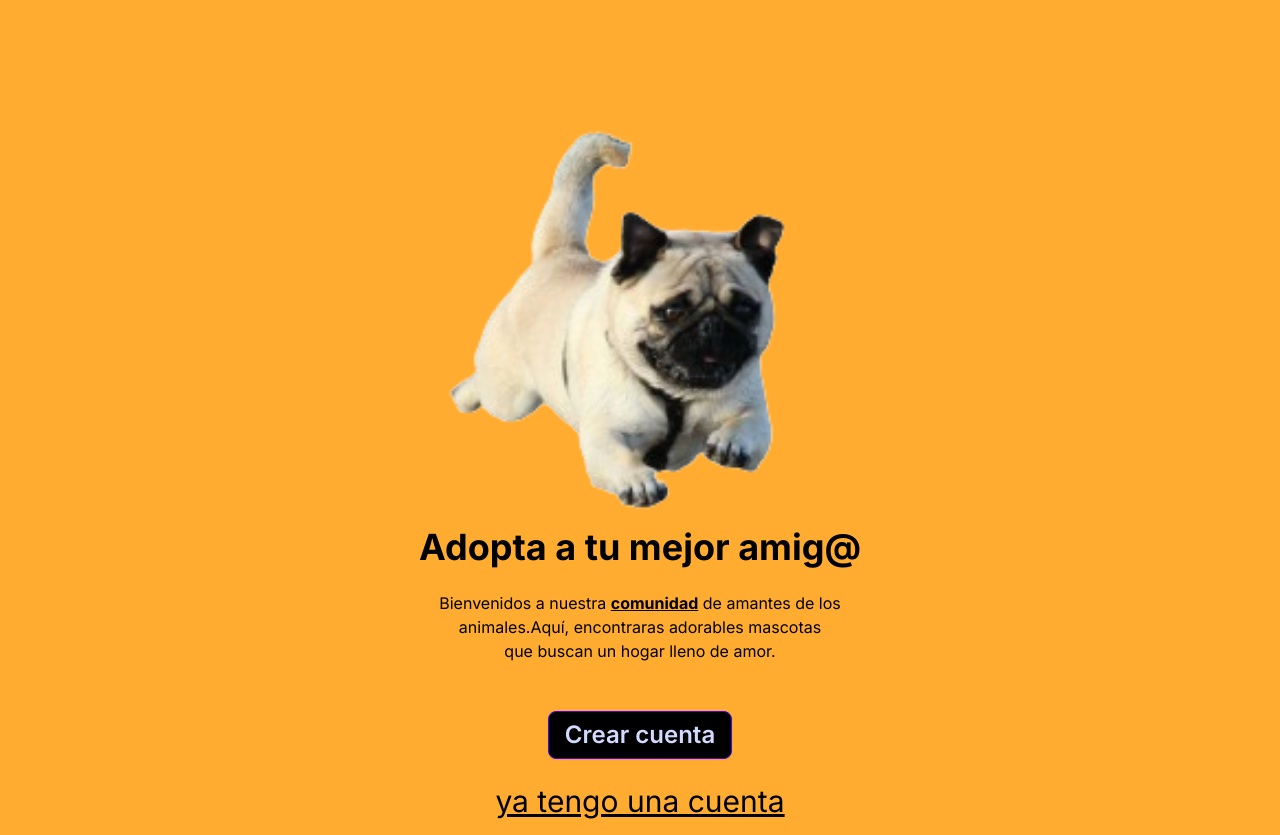
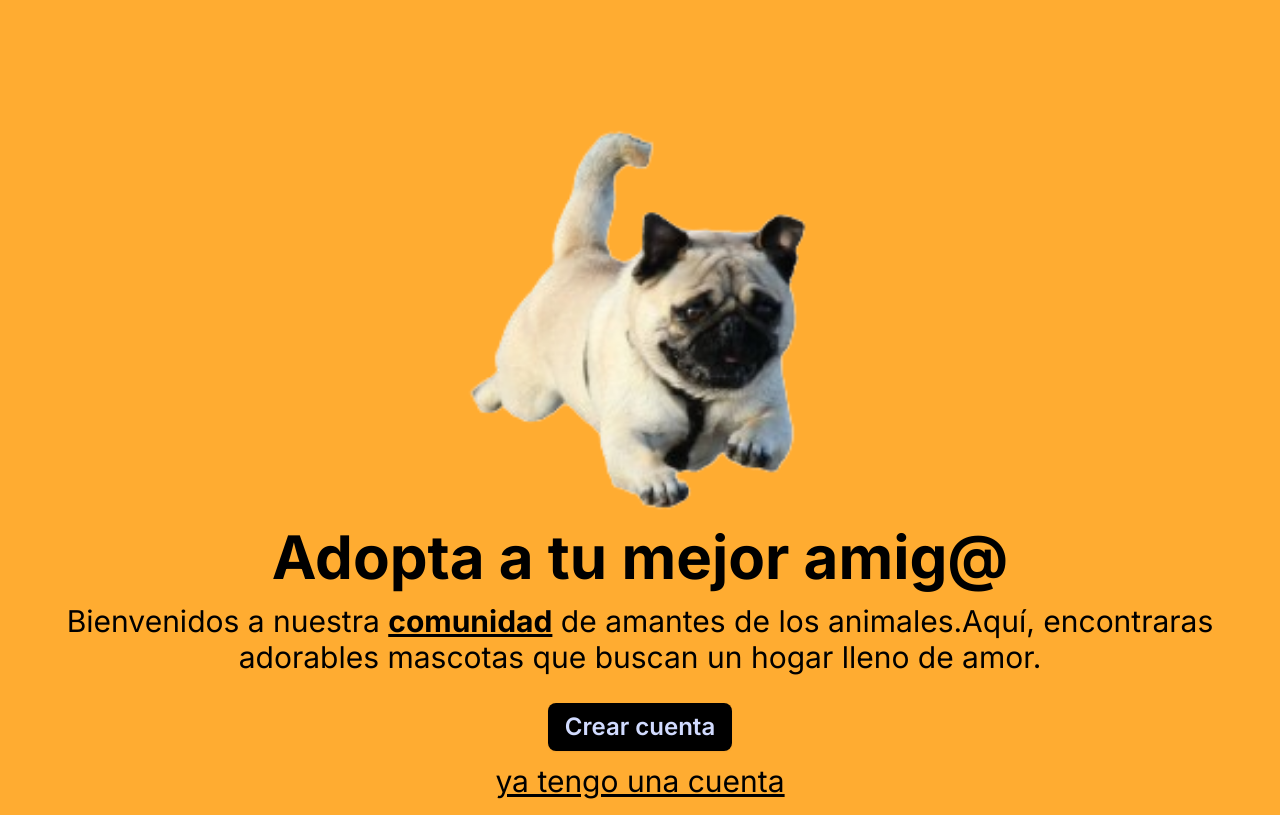
Before and after one commit to No-Country-simulation/c19-45-n-java-react, a Next.js app in the folder frontend/: page / in a window 1280 px wide. Built offline with nearby package versions, Linux system fonts and the light colour scheme.

Commit message:
cambios en tamaño de texto

```diff
--- a/frontend/src/modules/pets/views/PetsWelcome.tsx
+++ b/frontend/src/modules/pets/views/PetsWelcome.tsx
@@ -2,27 +2,25 @@ import Image from "next/image";
 
 export const ViewPetsWelcome = () => {
   return (
-    <div className="hero  bg-[#FFAC31] min-h-screen bg-cover bg-center">
+    <div className="hero  bg-[#FFAC31] min-h-screen bg-cover bg-center flex items-center justify-center">
       <div className="hero-content text-center">
-        <div className="max-w-md">
+        <div className="sm:max-w-3xl lg:max-w-6xl">
           <Image
-            className="mt-20"
+            className="mt-20 mx-auto"
             src={"/imagen-01.png"}
             width={400}
             height={400}
             alt="Picture of the author"
           />
-          <h1 className="text-4xl font-bold text-black   ">
+          <h1 className="text-3xl sm:text-4xl font-bold text-black lg:text-6xl    ">
             Adopta a tu mejor amig@
           </h1>
-          <p className="py-6 text-black text-sl">
+          <p className="sm:text-xl py-4 text-black lg:text-3xl">
             Bienvenidos a nuestra <span className="underline font-bold">comunidad</span> de amantes de los
-            <br />
-            animales.Aquí, encontraras adorables mascotas <br />
-            que buscan un hogar lleno de amor.
+            animales.Aquí, encontraras adorables mascotas que buscan un hogar lleno de amor.
           </p>
-          <button className="btn btn-primary  bg-black text-2xl m-6 hover:bg-gray-600">Crear cuenta</button>
-          <a href="#" className="block w-full  underline text-3xl text-black ">ya tengo una cuenta</a>
+          <button className="btn btn-primary  bg-black text-2xl m-3 hover:bg-gray-600 border-transparent">Crear cuenta</button>
+          <a href="#" className="sm:text block w-full  text-black  underline lg:text-3xl">ya tengo una cuenta</a>
 
         </div>
       </div>
```
